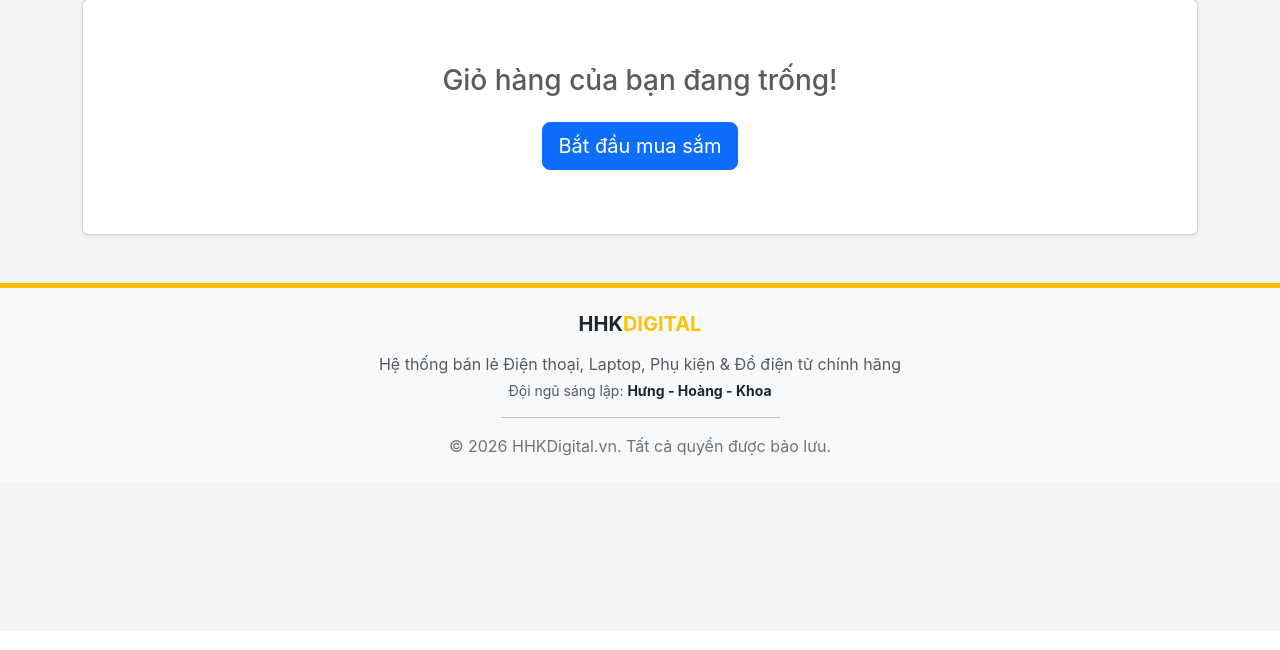
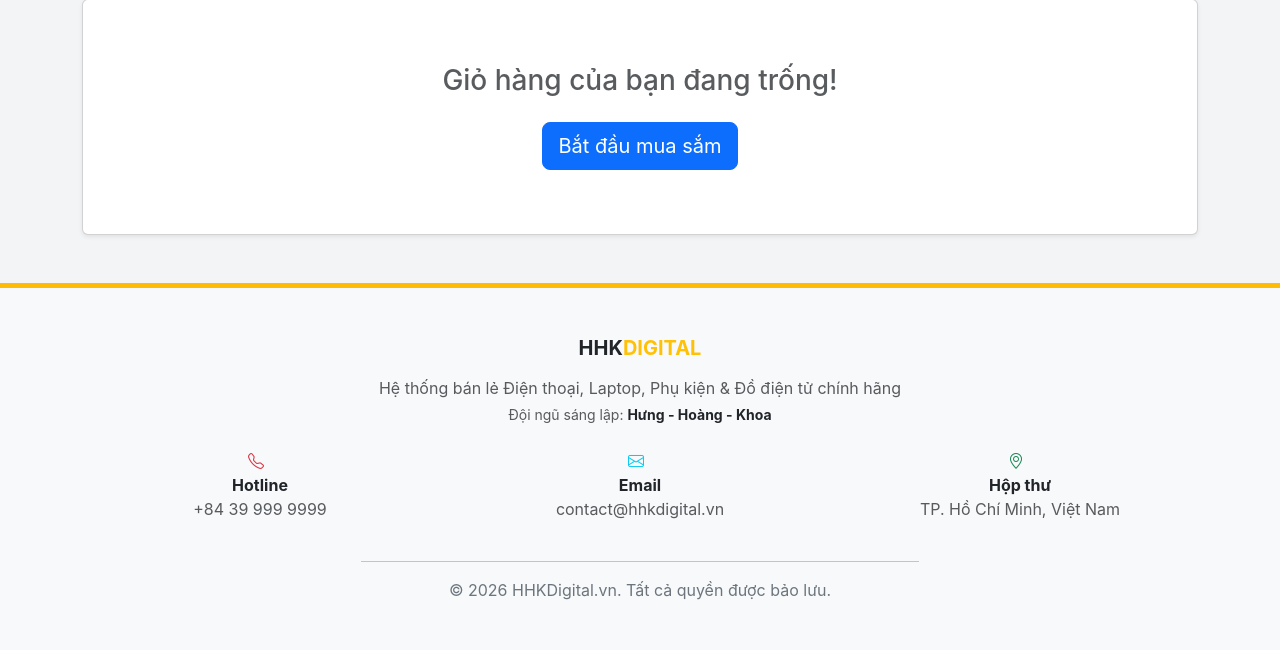
Before and after one commit to VietHoang-88/hhk_digital, a Django app: page /cart/ in a window 1280 px wide. Shown: the part 169-819 px from the top of the page. Before the commit the page ends 625 px from the top, so only its background shows below. Run offline with Django 5.2, Linux system fonts and the light colour scheme; data that the repository does not hold is empty.

Commit message:
Fix logout to use POST request and add contact info to footer

```diff
--- a/shop/templates/shop/base.html
+++ b/shop/templates/shop/base.html
@@ -112,7 +112,14 @@
                                     <li><hr class="dropdown-divider"></li>
                                 {% endif %}
                                 <li><a class="dropdown-item" href="#"><i class="bi bi-person me-2"></i>Tài khoản</a></li>
-                                <li><a class="dropdown-item" href="{% url 'shop:logout' %}"><i class="bi bi-box-arrow-right me-2"></i>Đăng xuất</a></li>
+                                <li>
+                                    <form method="post" action="{% url 'shop:logout' %}" class="d-inline">
+                                        {% csrf_token %}
+                                        <button type="submit" class="dropdown-item w-100 text-start" style="border: none; background: none; cursor: pointer;">
+                                            <i class="bi bi-box-arrow-right me-2"></i>Đăng xuất
+                                        </button>
+                                    </form>
+                                </li>
                             </ul>
                         </div>
                     {% else %}
@@ -162,14 +169,47 @@
         {% block content %}{% endblock %}
     </div>
 
-    <footer class="bg-light text-center py-4 mt-5">
+    <footer class="bg-light text-center py-5 mt-5">
         <div class="container">
             <h5 class="fw-bold mb-3">HHK<span class="text-warning">DIGITAL</span></h5>
             <p class="mb-1 text-muted">Hệ thống bán lẻ Điện thoại, Laptop, Phụ kiện & Đồ điện tử chính hãng</p>
-            <p class="small text-muted mb-3">Đội ngũ sáng lập: <span class="fw-bold text-dark">Hưng - Hoàng - Khoa</span></p>
-            <hr class="w-25 mx-auto">
+            <p class="small text-muted mb-4">Đội ngũ sáng lập: <span class="fw-bold text-dark">Hưng - Hoàng - Khoa</span></p>
+
+            <!-- Contact Information -->
+            <div class="row mb-4">
+                <div class="col-md-4 mb-3">
+                    <i class="bi bi-telephone text-danger me-2"></i>
+                    <div>
+                        <span class="fw-bold d-block text-dark">Hotline</span>
+                        <a href="tel:+84399999999" class="text-decoration-none text-muted hover-link">+84 39 999 9999</a>
+                    </div>
+                </div>
+                <div class="col-md-4 mb-3">
+                    <i class="bi bi-envelope text-info me-2"></i>
+                    <div>
+                        <span class="fw-bold d-block text-dark">Email</span>
+                        <a href="mailto:contact@hhkdigital.vn" class="text-decoration-none text-muted hover-link">contact@hhkdigital.vn</a>
+                    </div>
+                </div>
+                <div class="col-md-4 mb-3">
+                    <i class="bi bi-geo-alt text-success me-2"></i>
+                    <div>
+                        <span class="fw-bold d-block text-dark">Hộp thư</span>
+                        <p class="text-muted mb-0">TP. Hồ Chí Minh, Việt Nam</p>
+                    </div>
+                </div>
+            </div>
+
+            <hr class="w-50 mx-auto">
             <p class="mb-0 text-secondary">© 2026 HHKDigital.vn. Tất cả quyền được bảo lưu.</p>
         </div>
+
+        <style>
+            .hover-link:hover {
+                color: var(--cellphones-red) !important;
+                text-decoration: underline !important;
+            }
+        </style>
     </footer>
 
     <script src="https://cdn.jsdelivr.net/npm/bootstrap@5.3.0/dist/js/bootstrap.bundle.min.js"></script>
```
